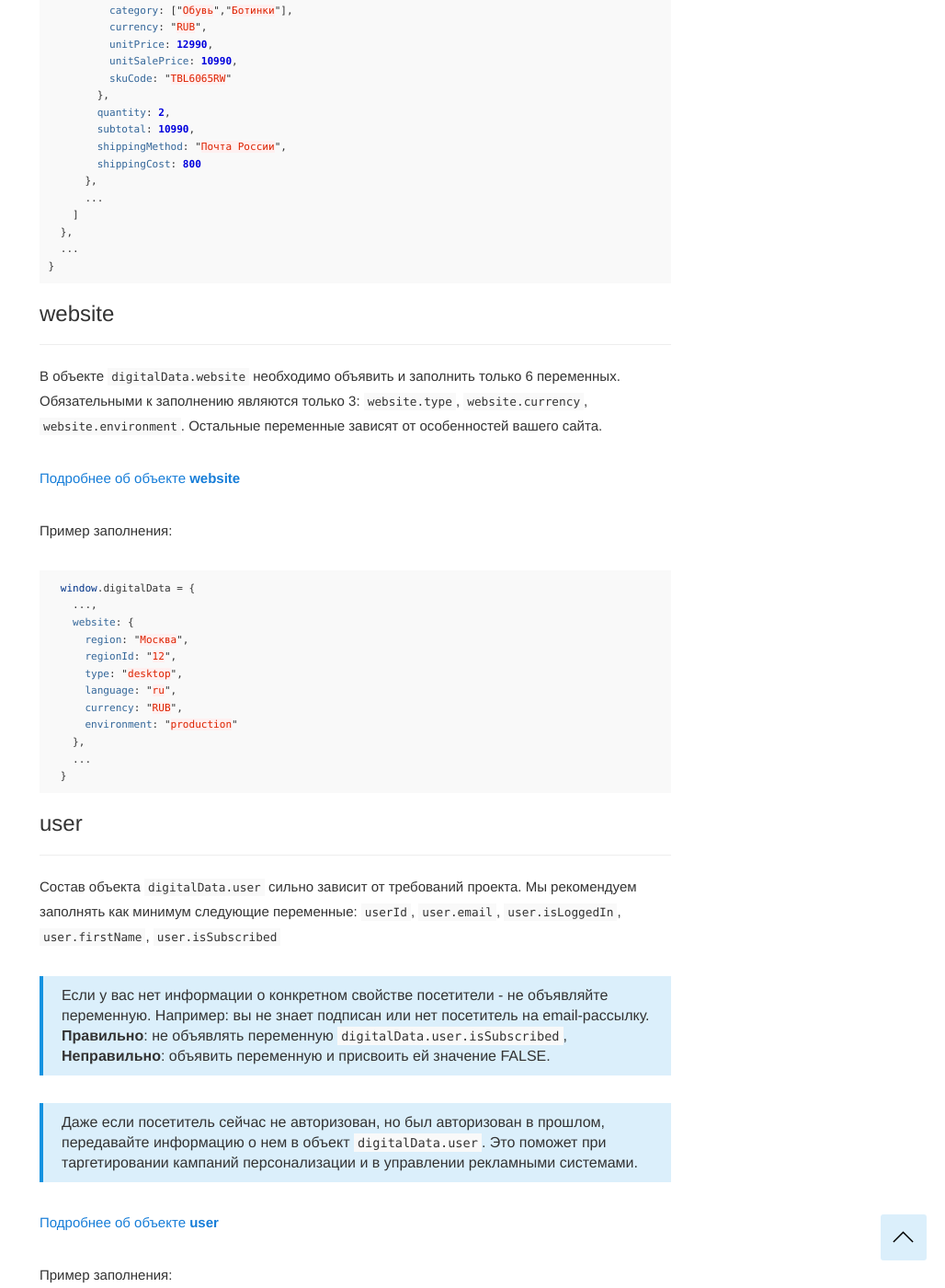
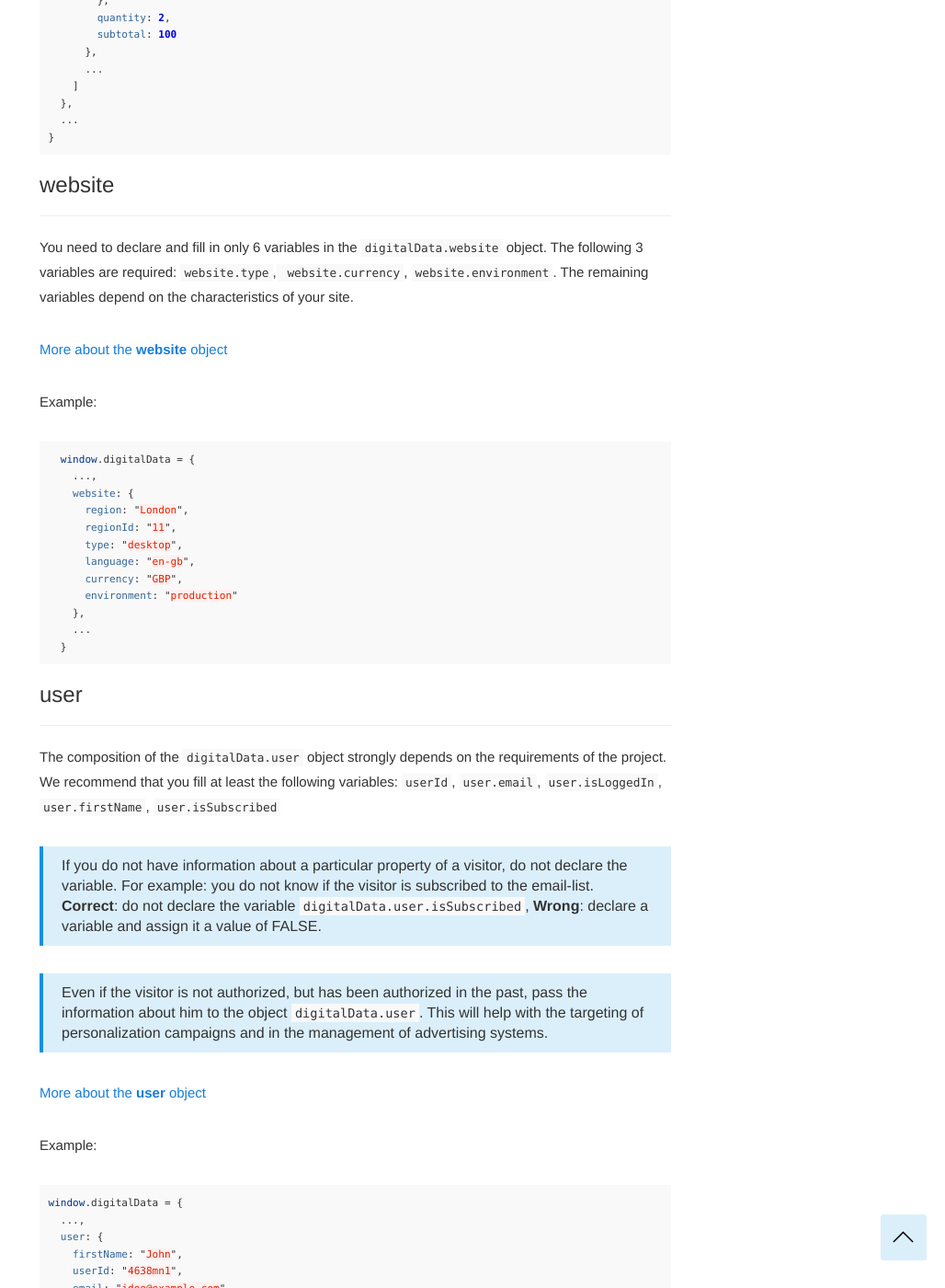
Before and after one commit to segmentstream-com/segmentstream-com.github.io, a Jekyll site: the page built from _docs/ecommerce/checkout.md, in a window 1280 px wide and 1400 px high, scrolled down 2390 px. Shown: the whole window at 92% size, without its empty margins (252-1280 px from the left). Built offline with Jekyll 4.4.1, drawn with Linux system fonts in a browser that asks for light colours; nearby versions of some CDN libraries; some of the changed text lies outside the part shown.

Commit message:
checkout ecommerce

````diff
--- a/_docs/ecommerce/checkout.md
+++ b/_docs/ecommerce/checkout.md
@@ -1,17 +1,17 @@
 ---
 layout: page
 section: ecommerce
-title: "Страница оформления заказа"
+title: "Checkout process page"
 date: 2018-02-09 12:00:00
 order: 6
 ---
 
-Ниже приведен пример заполнения слоя данных `digitalData` для страницы этапа оформления заказа. Чаще всего это набор страниц, представляющих воронку между страницей корзины и страницей "Спасибо за покупку"
+Below is an example of filling the `digitalData` data layer checkout pages. Most often this is a set of pages representing a funnel between the basket page and the "Thank you for your purchase" page.
 
-### Навигация по странице
+### Page contents
 ------
 <ul class="page-navigation">
-  <li><a href="#0">Введение</a></li>
+  <li><a href="#0">Introduction</a></li>
   <li><a href="#1">page</a></li>
   <li><a href="#2">website</a></li>
   <li><a href="#3">user</a></li>
@@ -19,31 +19,31 @@
   <li><a href="#5">version</a></li>
   <li><a href="#6">campaigns</a></li>
   <li><a href="#7">recommendation</a></li>
-  <li><a href="#8">Объект целиком</a></li>
+  <li><a href="#8">Whole object</a></li>
 </ul>
 
-### <a name="0"></a>Введение
+### <a name="0"></a>Introduction
 ------
-На странице оформления заказа интернет-магазина должны быть объявлены и заполнены следующие объекты:
- - Обязательные:  `page`, `website`, `user`, `cart`, `version`
+On the page for registering an online store order, the following objects must be declared and filled in:
+ - Required:  `page`, `website`, `user`, `cart`, `version`
 
->Как правило на страницах этапов оформления заказа отсутствуют рекомендации и баннерные блоки
+>As a rule, there are no recommendations and banner blocks on checkout pages.
 
 ### <a name="1"></a>page
 ------
-В объекте `digitalData.page` необходимо объявить и заполнить только 2 переменные. Все остальные переменные автоматически заполнит DigitalDataManager.
+You need to declare and fill in only 2 variables in the `digitalData.page` object. All other variables will be automatically filled by the DigitalDataManager library.
 
->Обычно этап оформления заказа разбит на несколько шагов. Мы рекомендуем в переменную `page.category` суть конкретного шага: 'Authorization', 'Deliver', 'Payment', 'Order Review'.
+>Usually the checkout step is divided into several steps. We recommend filling the `page.category` variable with words that best describe each step: 'Authorization', 'Delivery', 'Payment', 'Order Review'.
 
-[Подробнее об объекте **page**](/digitaldata/page)
+[More about the **page** object](/digitaldata/page)
 
-Пример заполнения:
+Example:
 ```javascript
   window.digitalData = {
     ...,
     page: {
       type: 'checkout',
-      category: 'Delivery' //Значение зависит от шага воронки
+      category: 'Delivery' //Value depends on the checkout step
     },
     ...
   }
@@ -51,27 +51,28 @@
 
 ### <a name="4"></a>cart
 ------
-В процессе прохождения пользователем шагов оформления заказа объект `digitalData.cart` обогащается новыми переменными: `vouchers`, `voucherDiscount`, `shippingCost`, `shippingMethod`, `paymentMethod`.
+As the user completes checkout steps, the `digitalData.cart` object is enriched with new variables:
+`vouchers`, `voucherDiscount`, `shippingCost`, `shippingMethod`, `paymentMethod`.
 
->Не инициализируйте переменную если еще не известно ее значение. Например на шаге авторизации не нужно передавать в объект `cart` переменные `shippingCost`, `shippingMethod`, `paymentMethod`.
+>Do not initialize a variable if its value is not yet known. For example, in the authorization step, you do not need to pass the `shippingCost`, `shippingMethod`, `paymentMethod` variables.
 
-[Подробнее об объекте **cart**](/digitaldata/cart)
+[More about the **cart** object](/digitaldata/cart)
 
-Пример заполнения:
+Example:
 ```javascript
 window.digitalData = {
   ...,
   cart: {
     id: "CART2203",
-    currency: "RUB",
-    subtotal: 25000,
     vouchers: [
       "MYVOUCHER1"
     ],
-    voucherDiscount: 500,
-    shippingCost: 1500,
-    shippingMethod: "Доставка курьером",
-    total: 26000,
+    voucherDiscount: 20,
+    shippingCost: 5,
+    shippingMethod: "Delivery",
+    currency: "GBP",
+    subtotal: 100,
+    total: 85,
     lineItems: [
       ...,
       {
@@ -79,20 +80,18 @@
           id: "1234567890",
           url: "http://website.com/product.html",
           imageUrl: "http://website.com/image.png",
-          thumbnailUrl: "http://website.com/image_thump.png",
-          name: "Ботинки Timberland",
-          description: "Описание данного товара",
+          thumbnailUrl: "http://website.com/image_thumb.png",
+          name: "Big Boots",
+          description: "Product description",
           manufacturer: "Timberland",
-          category: ["Обувь","Ботинки"],
-          currency: "RUB",
-          unitPrice: 12990,
-          unitSalePrice: 10990,
+          category: ["Footwear","Boots"],
+          currency: "GBP",
+          unitPrice: 60,
+          unitSalePrice: 50,
           skuCode: "TBL6065RW"
         },
         quantity: 2,
-        subtotal: 10990,
-        shippingMethod: "Почта России",
-        shippingCost: 800
+        subtotal: 100
       },
       ...
     ]
@@ -103,20 +102,20 @@
 
 ### <a name="2"></a>website
 ------
-В объекте `digitalData.website` необходимо объявить и заполнить только 6 переменных. Обязательными к заполнению являются только 3: `website.type`, `website.currency`, `website.environment`. Остальные переменные зависят от особенностей вашего сайта.
+You need to declare and fill in only 6 variables in the `digitalData.website` object. The following 3 variables are required: `website.type`,` website.currency`, `website.environment`. The remaining variables depend on the characteristics of your site.
 
-[Подробнее об объекте **website**](/digitaldata/website)
+[More about the **website** object](/digitaldata/website)
 
-Пример заполнения:
+Example:
 ```javascript
   window.digitalData = {
     ...,
     website: {
-      region: "Москва",
-      regionId: "12",
+      region: "London",
+      regionId: "11",
       type: "desktop",
-      language: "ru",
-      currency: "RUB",
+      language: "en-gb",
+      currency: "GBP",
       environment: "production"
     },
     ...
@@ -125,15 +124,15 @@
 
 ### <a name="3"></a>user
 ------
-Состав объекта `digitalData.user` сильно зависит от требований проекта. Мы рекомендуем заполнять как минимум следующие переменные: `userId`, `user.email`, `user.isLoggedIn`, `user.firstName`, `user.isSubscribed`
+The composition of the `digitalData.user` object strongly depends on the requirements of the project. We recommend that you fill at least the following variables: `userId`, `user.email`, `user.isLoggedIn`, `user.firstName`, `user.isSubscribed`
 
->Если у вас нет информации о конкретном свойстве посетители - не объявляйте переменную. Например: вы не знает подписан или нет посетитель на email-рассылку. **Правильно**: не объявлять переменную `digitalData.user.isSubscribed`, **Неправильно**: объявить переменную и присвоить ей значение FALSE.
+>If you do not have information about a particular property of a visitor, do not declare the variable. For example: you do not know if the visitor is subscribed to the email-list. **Correct**: do not declare the variable `digitalData.user.isSubscribed`, **Wrong**: declare a variable and assign it a value of FALSE.
 
->Даже если посетитель сейчас не авторизован, но был авторизован в прошлом, передавайте информацию о нем в объект `digitalData.user`. Это поможет при таргетировании кампаний персонализации и в управлении рекламными системами.
+>Even if the visitor is not authorized, but has been authorized in the past, pass the information about him to the object `digitalData.user`. This will help with the targeting of personalization campaigns and in the management of advertising systems.
 
-[Подробнее об объекте **user**](/digitaldata/user)
+[More about the **user** object](/digitaldata/user)
 
-Пример заполнения:
+Example:
 ```javascript
 window.digitalData = {
   ...,
@@ -150,89 +149,20 @@
 
 ### <a name="5"></a>version
 ------
-Переменная `digitalData.version` должна быть объявлена и заполнена при загрузке каждой страницы сайта.
+The `digitalData.version` variable must be declared and filled when loading each page of the site.
 
-[Подробнее об объекте **cart**](/digitaldata/standard-version)
+[More about the **version** variable](/digitaldata/standard-version)
 
-Пример заполнения:
+Example:
 ```javascript
 window.digitalData = {
   ...,
-  version: '1.1.2',
+  version: '1.1.3',
   ...
 }
 ```
 
-## Необязательные объекты
-
-### <a name="6"></a>campaigns
-------
-Массив `digitalData.campaigns` должен быть объявлен и заполнен, если на загружаемой странице есть баннеры, эффективность которых вы планируете отслеживать.
-
-[Подробнее о массиве **campaigns**](/digitaldata/campaigns)
-
-Пример заполнения:
-```javascript
-window.digitalData = {
-  ...,
-  campaigns: [
-    ...,
-    {
-      id: "PROMO124",
-      name: "Новинки сезона осень/зима",
-      description: "1500 новых моделей",
-      category: "Баннер",
-      subcategory: "Новинки",
-      design: "600x120",
-      position: "left"
-    },
-    ...
-  ],
-  ...
-}
-```
-
-### <a name="7"></a>recommendation
-------
-Массив `digitalData.recommendation` должен быть объявлен и заполнен, если на загружаемой странице хотя бы 1 список товаров.
-
-[Подробнее о массиве **recommendation**](/digitaldata/recommendation)
-
-Пример заполнения:
-```javascript
-window.digitalData = {
-  ...,
-  recommendation: [
-    ...,
-    {
-      listName: "Список недавно просмотренных товаров",
-      listId: "recentlyViewed",
-      items: [
-        ...,
-        {
-          id: "1234567890",
-          url: "http://website.com/product.html",
-          imageUrl: "http://website.com/image.png",
-          thumbnailUrl: "http://website.com/image_thump.png",
-          name: "Ботинки Timberland",
-          description: "Описание данного товара",
-          manufacturer: "Timberland",
-          category: ["Обувь","Ботинки"],
-          currency: "RUB",
-          unitPrice: 12990,
-          unitSalePrice: 10990,
-          skuCode: "TBL6065RW",
-        },
-        ...
-      ]
-    },
-    ...
-  ],
-  ...
-}
-```
-
-### <a name="8"></a>Объект целиком
+### <a name="8"></a>Whole object
 ------
 В итоге, ваш код будет похож на:
 ```javascript
@@ -243,7 +173,7 @@
   },
   website: {
     type: "desktop",
-    currency: "RUB",
+    currency: "GBP",
     environment: "production"
   },
   user: {
@@ -255,42 +185,39 @@
   },
   cart: {
     id: "CART2203",
-    currency: "RUB",
     vouchers: [
       "MYVOUCHER1"
     ],
-    voucherDiscount: 500,
-    tax: 4010,
-    shippingCost: 800,
-    shippingMethod: "Доставка курьером",
-    subtotal: 21980,
-    total: 22280,
+    voucherDiscount: 20,
+    shippingCost: 5,
+    shippingMethod: "Delivery",
+    currency: "GBP",
+    subtotal: 100,
+    total: 85,
     lineItems: [
       {
         product: {
           id: "1234567890",
           url: "http://website.com/product.html",
           imageUrl: "http://website.com/image.png",
-          thumbnailUrl: "http://website.com/image_thump.png",
-          name: "Ботинки Timberland",
-          description: "Описание данного товара",
+          thumbnailUrl: "http://website.com/image_thumb.png",
+          name: "Big Boots",
+          description: "Product description",
           manufacturer: "Timberland",
-          category: ["Обувь","Ботинки"],
-          currency: "RUB",
-          unitPrice: 12990,
-          unitSalePrice: 10990,
+          category: ["Footwear","Boots"],
+          currency: "GBP",
+          unitPrice: 60,
+          unitSalePrice: 50,
           skuCode: "TBL6065RW"
         },
         quantity: 2,
-        subtotal: 10990,
-        shippingMethod: "Почта России",
-        shippingCost: 800
-      }
+        subtotal: 100
+      },
     ]
   },
-  version: '1.1.2',
+  version: '1.1.3',
 }
-/* Здесь должен идти сниппет инициализации библиотеки DigitalDataManage */
+/* Here you should place the snippet of the initialization of the DigitalDataManager library */
 ```
 
->Для удобства мы не стали перечислять повторяющиеся элементы массивов recommendation, items, campaigns, lineItems, а привели по одному примеру.
+>For convenience, we did not list the repeating elements of the recommendations, items, campaigns, lineItems arrays but left just one example in each.
````
Also changed, not shown: _docs/ecommerce/product.md (+1 -1 lines).
